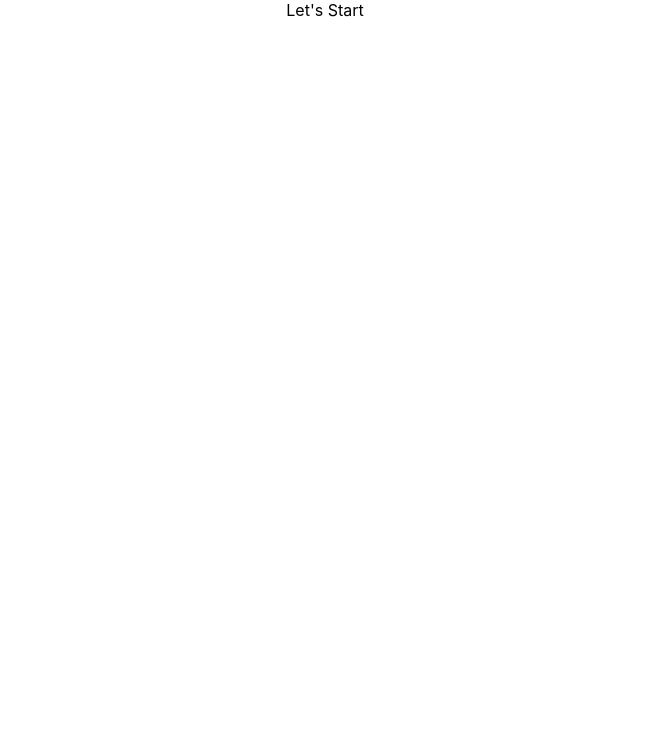
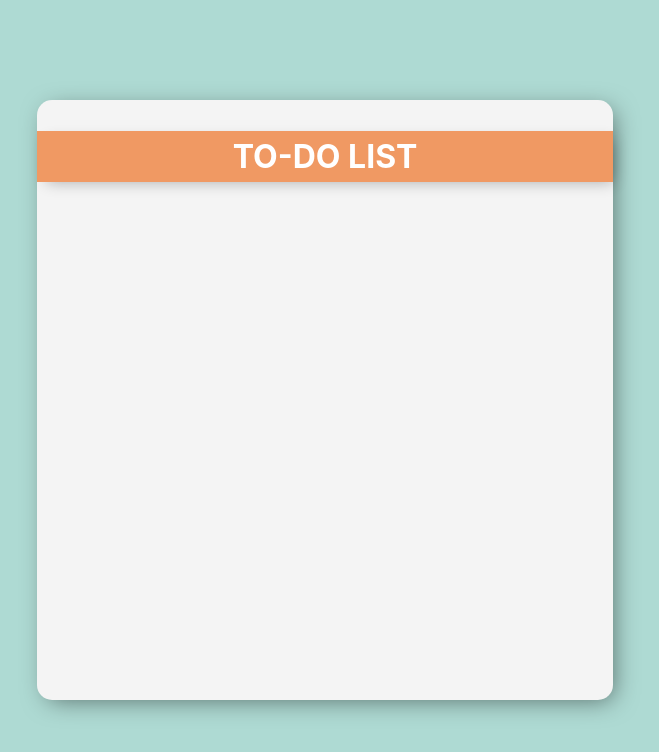
Before and after one commit to pesto-students/p3-shashank-HarshitPatel95, a React (Create React App) app in the folder Week-9/todo-list/: page / in a window 1280 px wide. Shown: the top 752 px of the page, without its empty margins (315-974 px from the left). Built offline with nearby package versions, Linux system fonts and the light colour scheme.

Commit message:
create todo header

```diff
--- a/Week-9/todo-list/src/App.css
+++ b/Week-9/todo-list/src/App.css
@@ -1,3 +1,48 @@
+:root {
+  --crystal-color: #aedad3;
+  --cultured-color: #f4f4f4;
+  --sandy-brown-color: #f09963;
+  --white-color: #ffffff;
+}
+
 .App {
+  width: 100%;
+  height: 100vh;
+  background: var(--crystal-color);
+  display: flex;
+  flex-direction: row;
+  justify-content: center;
+  align-items: center;
   text-align: center;
 }
+
+.App .todo-div {
+  width: 45vw;
+  height: 75vh;
+  background-color: var(--cultured-color);
+  box-shadow: 5px 5px 25px -5px rgba(0, 0, 0, 0.5);
+  border-radius: 15px;
+}
+
+.App .todo-div .todo-header {
+  padding: 10px 0px;
+}
+
+.App .todo-div .todo-header h1 {
+  color: var(--white-color);
+  background: var(--sandy-brown-color);
+  padding: 6px;
+  box-shadow: 5px 5px 15px -5px rgba(0, 0, 0, 0.3);
+}
+
+@media (max-width: 900px) {
+  .App .todo-div {
+    width: 70vw;
+  }
+}
+
+@media (max-width: 400px) {
+  .App .todo-div {
+    width: 85vw;
+  }
+}
--- a/Week-9/todo-list/src/App.js
+++ b/Week-9/todo-list/src/App.js
@@ -1,7 +1,12 @@
 import "./App.css";
+import ToDoContainer from "./components/ToDoContainer";
 
 function App() {
-  return <div className="App">Let's Start</div>;
+  return (
+    <div className="App">
+      <ToDoContainer />
+    </div>
+  );
 }
 
 export default App;
--- /dev/null
+++ b/Week-9/todo-list/src/components/ToDoContainer.jsx
@@ -0,0 +1,12 @@
+import React from "react";
+import ToDoHeader from "./ToDoHeader";
+
+const ToDoContainer = () => {
+  return (
+    <div className="todo-div">
+      <ToDoHeader />
+    </div>
+  );
+};
+
+export default ToDoContainer;
--- /dev/null
+++ b/Week-9/todo-list/src/components/ToDoHeader.jsx
@@ -0,0 +1,11 @@
+import React from "react";
+
+const ToDoHeader = () => {
+  return (
+    <div className="todo-header">
+      <h1> TO-DO LIST </h1>
+    </div>
+  );
+};
+
+export default ToDoHeader;
--- a/Week-9/todo-list/src/index.js
+++ b/Week-9/todo-list/src/index.js
@@ -1,6 +1,7 @@
 import React from "react";
-import ReactDOM from "react-dom";
+import ReactDOM from "react-dom/client";
 import "./index.css";
 import App from "./App";
 
-ReactDOM.render(<App />, document.getElementById("root"));
+const root = ReactDOM.createRoot(document.getElementById("root"));
+root.render(<App />);
```
